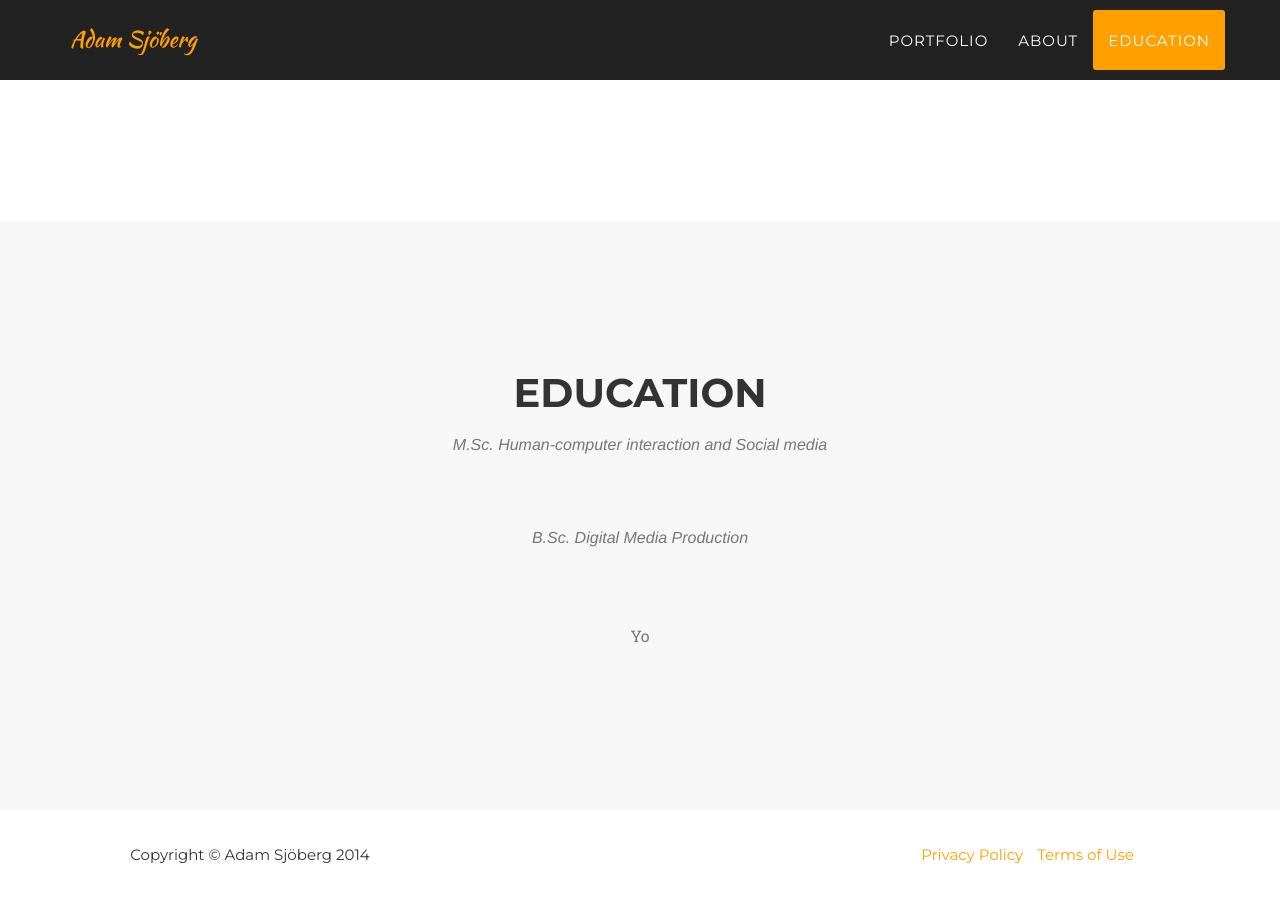
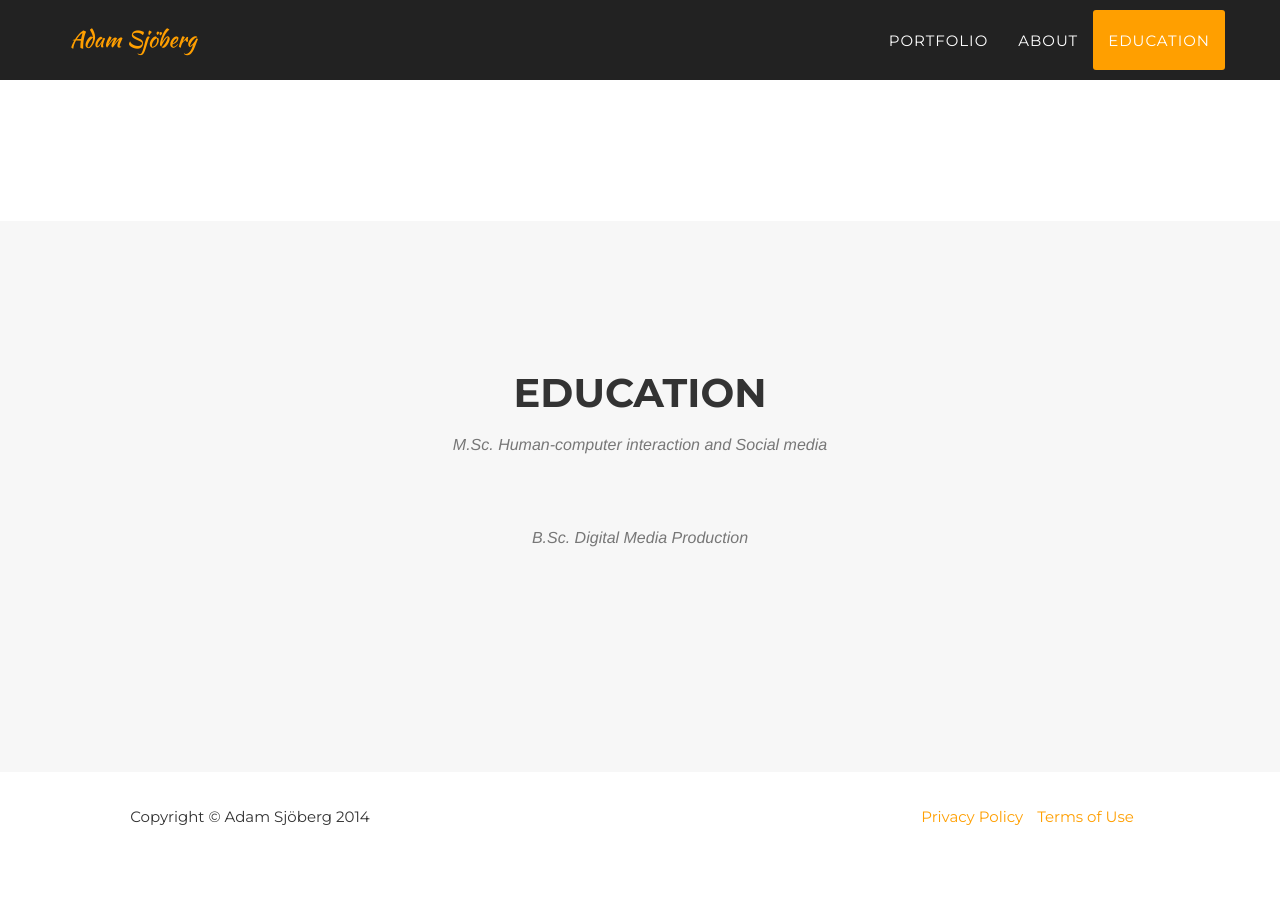
Before and after one commit to Adamsjoberg/Adamsjoberg.github.io, a Jekyll site: the page built from index.html, in a window 1280 px wide and 900 px high, scrolled down 3582 px. Built offline with Jekyll 4.4.1, drawn with Linux system fonts in a browser that asks for light colours; some web fonts are replaced; after the commit the page ends 4444 px from its top, so only the background shows below that.

Commit message:
fixed text

```diff
--- a/_includes/team.html
+++ b/_includes/team.html
@@ -8,10 +8,5 @@
                     <h3 class="section-subheading text-muted">B.Sc. Digital Media Production</h3>
                 </div>
             </div>
-            <div class="row">
-                <div class="col-lg-8 col-lg-offset-2 text-center">
-                    <p class="large text-muted">Yo</p>
-                </div>
-            </div>
         </div>
     </section>
```
